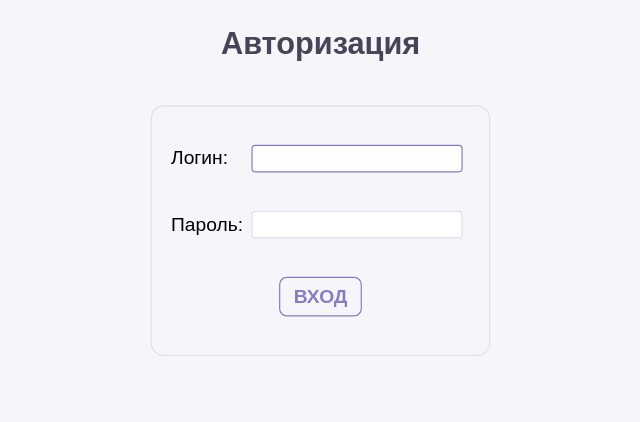
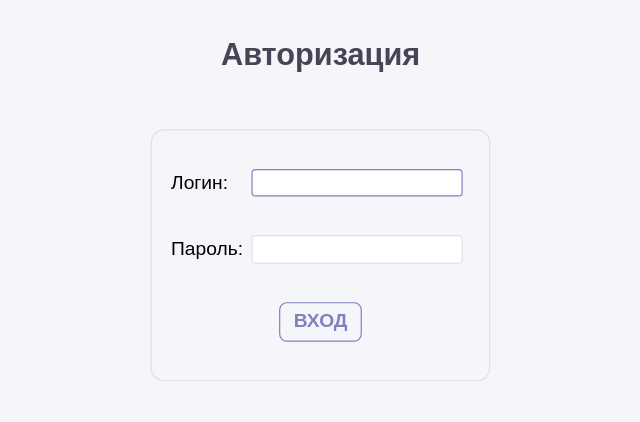
Before and after one commit to VladBrok/employment-agency, a website built with Parcel: page Client/index.html in a window 1280 px wide. Shown: the whole page, without its empty margins (319-959 px from the left). Built offline with nearby package versions, Linux system fonts and the light colour scheme.

Commit message:
Adjust margins

```diff
--- a/Client/css/common.css
+++ b/Client/css/common.css
@@ -68,7 +68,7 @@ button:enabled:hover {
 
 .title {
   color: var(--primary-color);
-  margin: 2.3rem 0;
+  margin: 3rem 0;
   font-size: 1.6rem;
 }
 
--- a/Client/css/form.css
+++ b/Client/css/form.css
@@ -84,6 +84,7 @@
 }
 
 .form-container {
+  margin-top: 1rem;
   display: flex;
   flex-direction: column;
   align-items: center;
--- a/Client/scripts/endpoints.js
+++ b/Client/scripts/endpoints.js
@@ -73,7 +73,7 @@ const endpointInfo = [
     ],
   }),
   new Endpoint({ main: "/properties", children: ["/employers/property_id"] }),
-  new Endpoint({ main: "/streets" }),
+  new Endpoint({ main: "/streets", children: ["/addresses/street_id"] }), // FIXME: add endpoint /addresses/street_id
   new Endpoint({ main: "/districts", children: ["/streets/district_id"] }),
   new Endpoint({
     main: "/employment_types",
```
